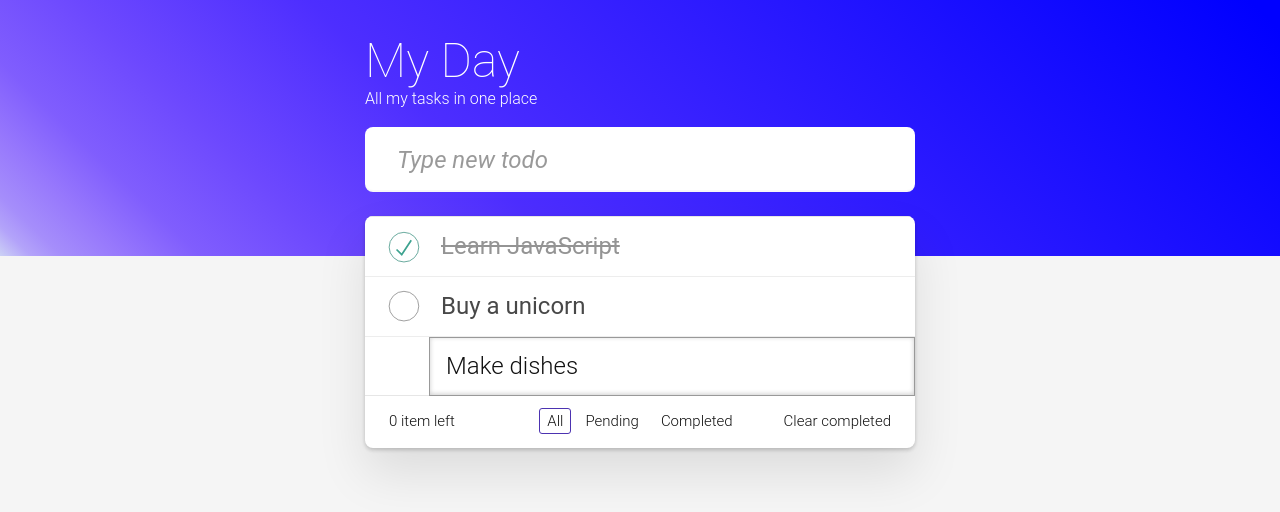
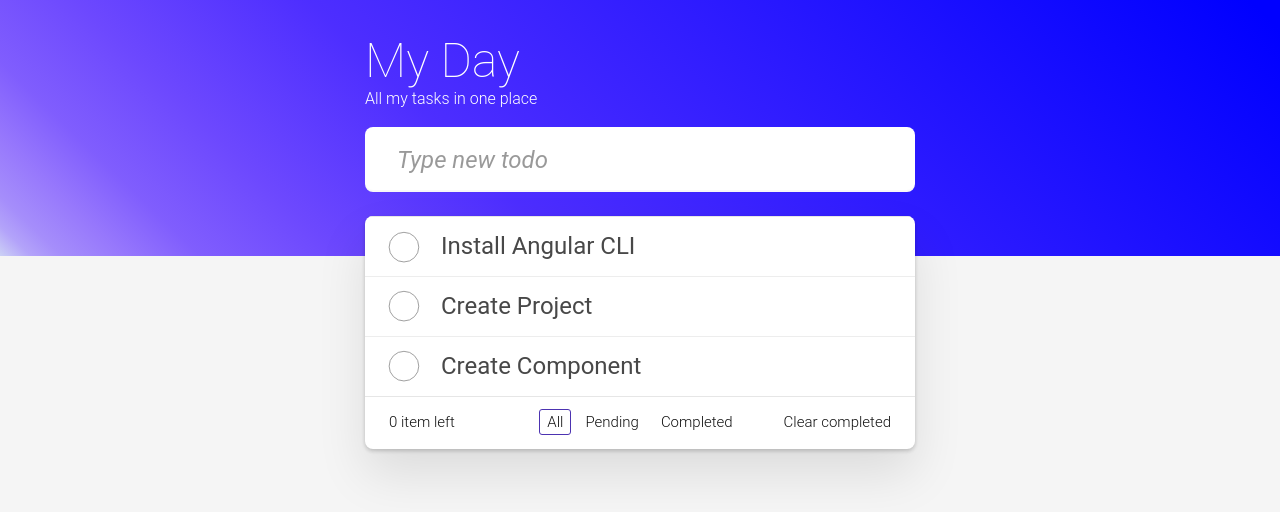
Before and after one commit to brayansuamon/Angular, an Angular app: page / in a window 1280 px wide. Shown: the top 512 px of the page. Built offline with nearby package versions, Linux system fonts and the light colour scheme.

Commit message:
connecting input with function and showing changes

```diff
--- /dev/null
+++ b/src/app/models/task.model.ts
@@ -0,0 +1,5 @@
+export interface Task {
+  id: number;
+  title: string;
+  completed: boolean;
+}
--- a/src/app/pages/home/home.component.html
+++ b/src/app/pages/home/home.component.html
@@ -8,6 +8,7 @@
         placeholder="Type new todo"
         autofocus
         type="text"
+        (change)="changeHandler($event)"
       />
     </div>
   </header>
@@ -15,7 +16,15 @@
     <!-- This section should be hidden by default and shown when there are todos -->
     <section class="main">
       <ul class="todo-list">
-        <li class="completed">
+        <li *ngFor="let task of tasks(); index as i">
+          <div class="view">
+            <input class="toggle" type="checkbox" />
+            <label>{{task.title}}</label>
+            <button class="destroy" (click)="deleteHandler(i)"></button>
+          </div>
+          <input class="edit" value="Buy a unicorn" />
+        </li>
+        <!-- <li class="completed">
           <div class="view">
             <input class="toggle" type="checkbox" checked />
             <label>Learn JavaScript</label>
@@ -38,7 +47,7 @@
             <button class="destroy"></button>
           </div>
           <input class="edit" value="Make dishes" />
-        </li>
+        </li> -->
       </ul>
     </section>
     <!-- This footer should be hidden by default and shown when there are todos -->
--- a/src/app/pages/home/home.component.ts
+++ b/src/app/pages/home/home.component.ts
@@ -1,13 +1,52 @@
-import { Component } from '@angular/core';
 import { CommonModule } from '@angular/common';
+import { Component, signal } from '@angular/core';
+import { Task } from '../../models/task.model';
 
 @Component({
   selector: 'app-home',
   standalone: true,
   imports: [CommonModule],
   templateUrl: './home.component.html',
-  styleUrl: './home.component.scss'
+  styleUrl: './home.component.scss',
 })
 export class HomeComponent {
+  tasks = signal<Task[]>([
+    {
+      id: Date.now(),
+      title: 'Install Angular CLI',
+      completed: false,
+    },
+    {
+      id: Date.now(),
+      title: 'Create Project',
+      completed: false,
+    },
+    {
+      id: Date.now(),
+      title: 'Create Component',
+      completed: false,
+    },
+  ]);
 
+  changeHandler(event: Event) {
+    const input = event.target as HTMLInputElement;
+    const newTitle = input.value;
+    this.addTask(newTitle);
+  }
+
+  addTask(title: string) {
+    const newTask = {
+      id: Date.now(),
+      title,
+      completed: false,
+    };
+
+    this.tasks.update((tasks) => [...tasks, newTask]);
+  }
+
+  deleteHandler(index: number) {
+    this.tasks.update((tasks) =>
+      tasks.filter((task, position) => position !== index)
+    );
+  }
 }
```
